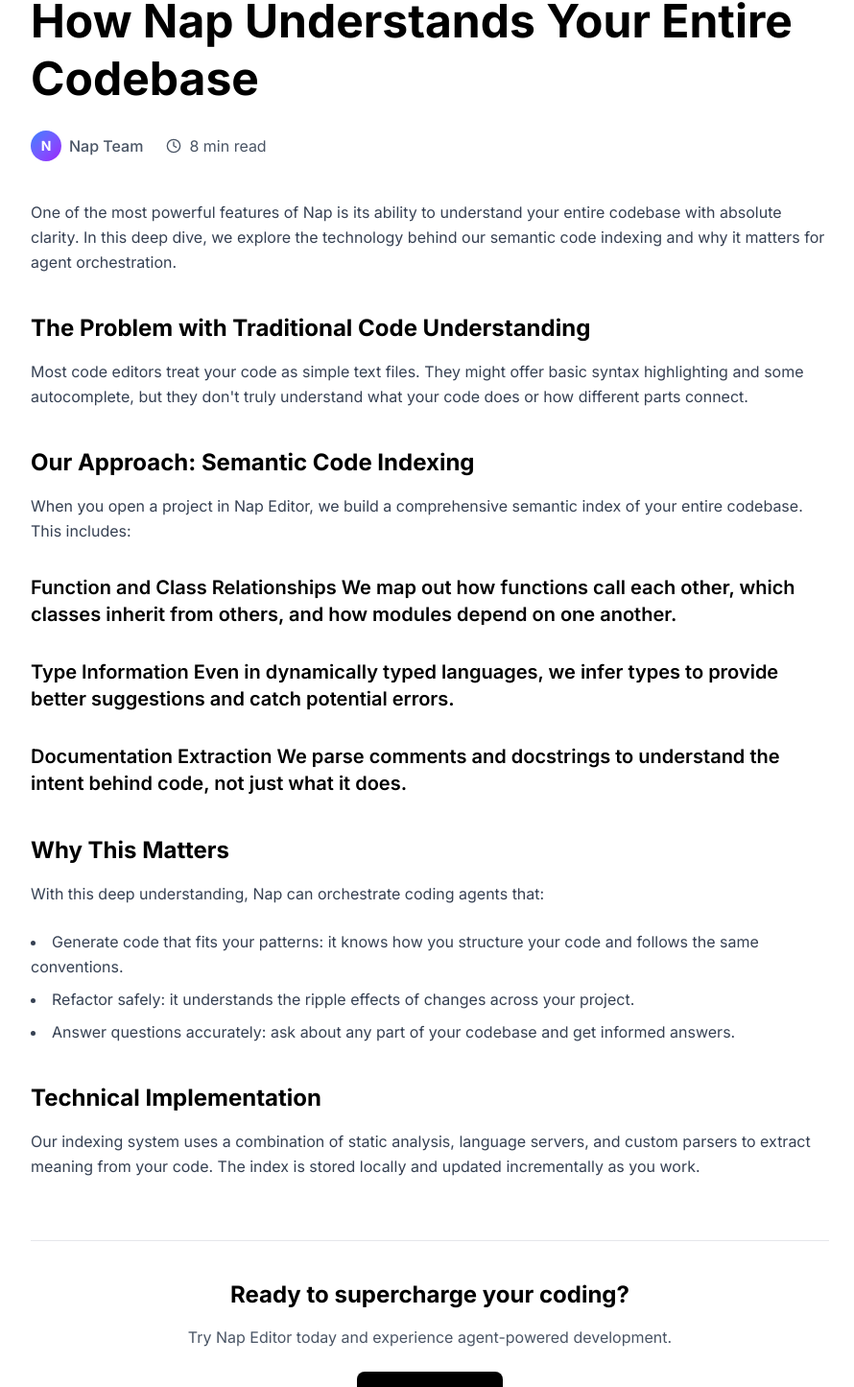
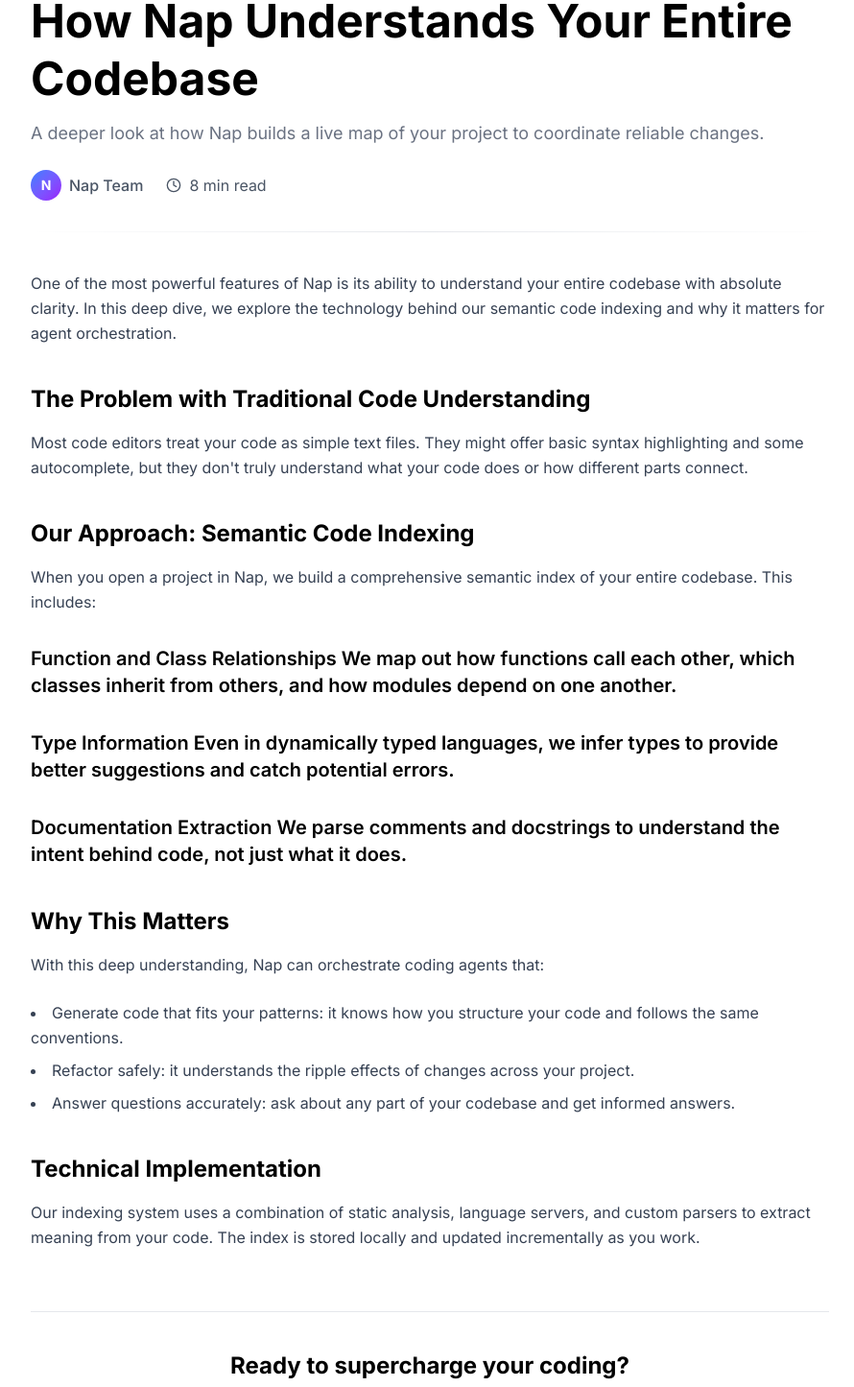
Before and after one commit to farzeenilyaszargar/nap-ide, a Next.js app: page /blogs/understanding-your-codebase in a window 1280 px wide. Shown: the part 256-1701 px from the top of the page at 96% size, without its empty margins (192-1082 px from the left). Built offline with nearby package versions, Linux system fonts and the light colour scheme.

Commit message:
Add blog subtitles and rebrand to Nap

```diff
--- a/app/(other pages)/blogs/[slug]/page.tsx
+++ b/app/(other pages)/blogs/[slug]/page.tsx
@@ -1,6 +1,6 @@
 import { notFound } from "next/navigation";
 import Link from "next/link";
-import { ArrowLeft, Clock, User } from "lucide-react";
+import { ArrowLeft, Clock } from "lucide-react";
 
 import Header from "@/components/header";
 import Footer from "@/components/footer";
@@ -66,11 +66,14 @@ export default async function BlogPage({ params }: BlogPageProps) {
                             <span className="text-gray-400 text-sm">{blog.date}</span>
                         </div>
 
-                        <h2 className="text-4xl md:text-5xl font-bold text-black mb-6 leading-tight">
+                        <h2 className="text-4xl md:text-5xl font-bold text-black mb-3 leading-tight">
                             {blog.title}
                         </h2>
+                        <p className="text-base md:text-lg text-gray-500 leading-relaxed">
+                            {blog.subtitle}
+                        </p>
 
-                        <div className="flex items-center gap-6 text-gray-600">
+                        <div className="mt-6 flex flex-wrap items-center gap-6 text-gray-600">
                             <div className="flex items-center gap-2">
                                 <div className="w-8 h-8 bg-gradient-to-br from-blue-500 to-purple-600 rounded-full flex items-center justify-center text-white font-bold text-sm">
                                     {blog.author.charAt(0)}
@@ -82,6 +85,7 @@ export default async function BlogPage({ params }: BlogPageProps) {
                                 <span>{blog.readTime}</span>
                             </div>
                         </div>
+                        <div className="mt-8 h-px w-full bg-gradient-to-r from-transparent via-gray-200 to-transparent" />
                     </header>
 
                     {/* Article Content */}
@@ -132,7 +136,7 @@ export default async function BlogPage({ params }: BlogPageProps) {
                             Ready to supercharge your coding?
                         </h3>
                         <p className="text-gray-600 mb-6">
-                            Try Nap Editor today and experience agent-powered development.
+                            Try Nap today and experience agent-powered development.
                         </p>
                         <Link
                             href="/"
--- a/app/(other pages)/blogs/data.ts
+++ b/app/(other pages)/blogs/data.ts
@@ -2,6 +2,7 @@ export interface BlogPost {
     id: number;
     slug: string;
     title: string;
+    subtitle: string;
     excerpt: string;
     content: string;
     author: string;
@@ -15,18 +16,19 @@ export const blogs: BlogPost[] = [
     {
         id: 1,
         slug: "introducing-nap-editor",
-        title: "Introducing Nap Editor: Orchestrated Agent Coding",
-        excerpt: "Today we're excited to announce the launch of Nap Editor, a next-generation coding environment built for agent orchestration. Nap is a coding agent and orchestration layer that connects models and tools, not an AI model itself.",
-        content: `Today we're excited to announce the launch of Nap Editor, a next-generation coding environment built for agent orchestration. Nap is a coding agent and orchestration layer that connects models and tools, not an AI model itself.
+        title: "Introducing Nap: Orchestrated Agent Coding",
+        subtitle: "Nap coordinates specialized coding agents so you can ship features across files with clarity and control.",
+        excerpt: "Today we're excited to announce the launch of Nap, a next-generation coding environment built for agent orchestration. Nap is a coding agent and orchestration layer that connects models and tools, not an AI model itself.",
+        content: `Today we're excited to announce the launch of Nap, a next-generation coding environment built for agent orchestration. Nap is a coding agent and orchestration layer that connects models and tools, not an AI model itself.
 
-## Why We Built Nap Editor
+## Why We Built Nap
 
 The way developers write code is changing rapidly. With the emergence of powerful AI models, we saw an opportunity to reimagine the entire coding experience. Traditional editors were designed for a world where developers typed every character themselves. Nap coordinates multiple agents and tools so you can delegate work across files and tasks with clear oversight.
 
 ## Key Features
 
 ### Intelligent Code Understanding
-Nap Editor doesn't just see your code as text. It understands the semantic meaning, relationships between functions, and the overall architecture of your project so agents can operate safely.
+Nap doesn't just see your code as text. It understands the semantic meaning, relationships between functions, and the overall architecture of your project so agents can operate safely.
 
 ### Natural Language Commands
 Tell Nap what you want to accomplish in plain English, and it will orchestrate coding agents to generate, refactor, or explain code for you.
@@ -47,6 +49,7 @@ This is just the beginning. We're constantly improving our AI models and adding
         id: 2,
         slug: "understanding-your-codebase",
         title: "How Nap Understands Your Entire Codebase",
+        subtitle: "A deeper look at how Nap builds a live map of your project to coordinate reliable changes.",
         excerpt: "One of the most powerful features of Nap is its ability to understand your entire codebase with absolute clarity. In this deep dive, we explore the technology behind our semantic code indexing and why it matters for agent orchestration.",
         content: `One of the most powerful features of Nap is its ability to understand your entire codebase with absolute clarity. In this deep dive, we explore the technology behind our semantic code indexing and why it matters for agent orchestration.
 
@@ -56,7 +59,7 @@ Most code editors treat your code as simple text files. They might offer basic s
 
 ## Our Approach: Semantic Code Indexing
 
-When you open a project in Nap Editor, we build a comprehensive semantic index of your entire codebase. This includes:
+When you open a project in Nap, we build a comprehensive semantic index of your entire codebase. This includes:
 
 ### Function and Class Relationships
 We map out how functions call each other, which classes inherit from others, and how modules depend on one another.
@@ -88,6 +91,7 @@ Our indexing system uses a combination of static analysis, language servers, and
         id: 3,
         slug: "productivity-tips",
         title: "10 Tips to Maximize Your Productivity with Nap",
+        subtitle: "Practical habits and shortcuts that make agent workflows feel fast and predictable.",
         excerpt: "Whether you're new to Nap or a seasoned user, these 10 tips will help you get the most out of Nap's agent orchestration. From keyboard shortcuts to advanced prompting techniques, learn how to supercharge your development workflow and ship code faster than ever.",
         content: `Whether you're new to Nap or a seasoned user, these 10 tips will help you get the most out of Nap's agent orchestration. From keyboard shortcuts to advanced prompting techniques, learn how to supercharge your development workflow and ship code faster than ever.
 
```
